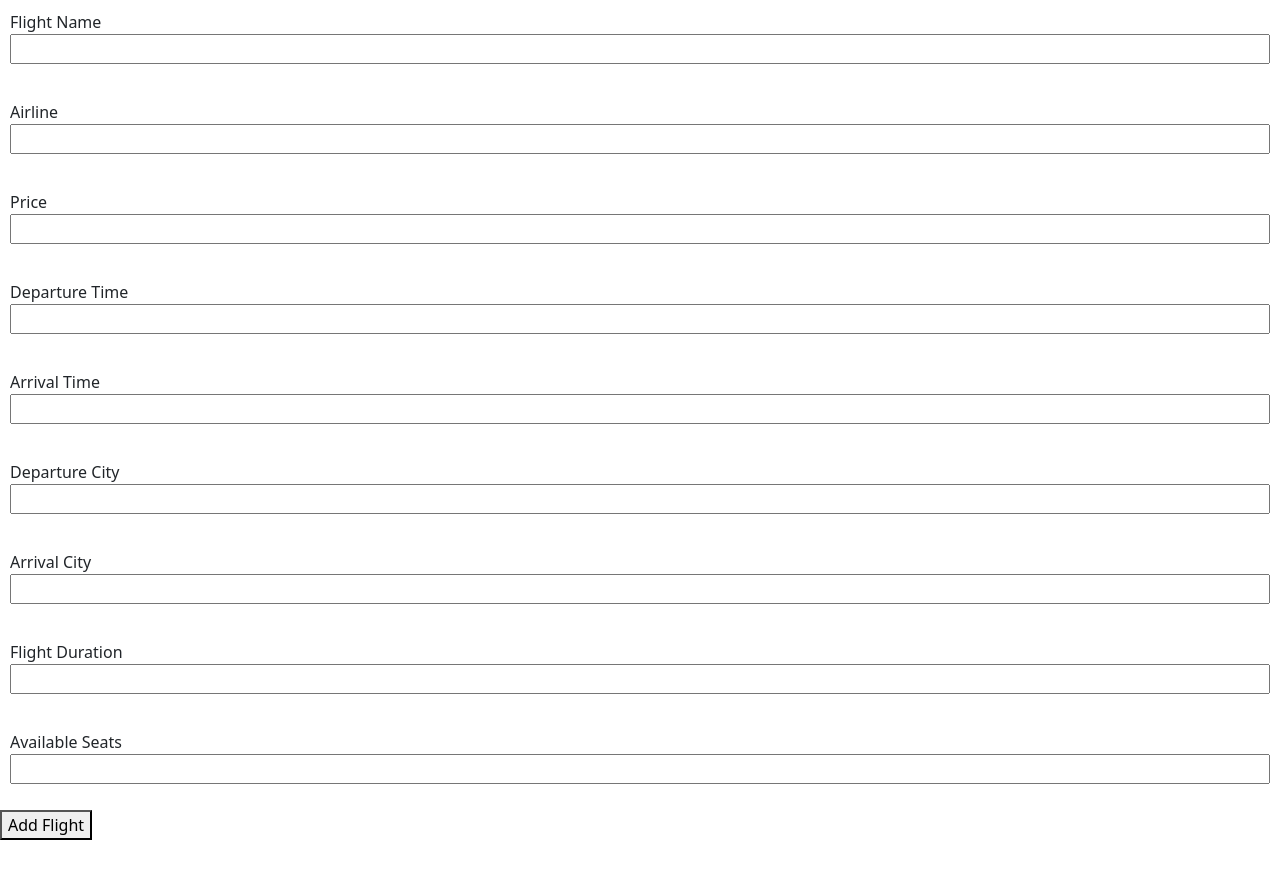
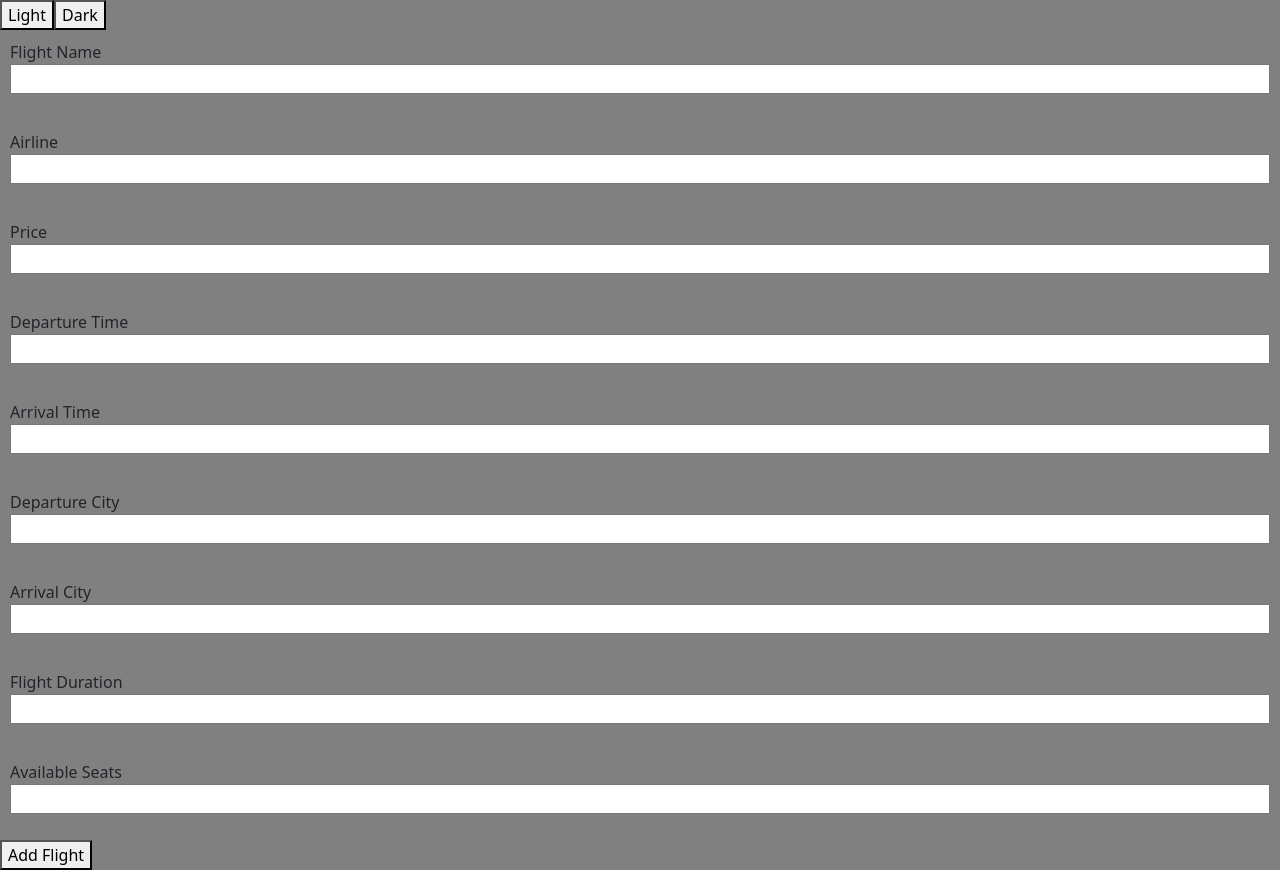
Before and after one commit to frontenddevtrainer/my-react-app-21-sep, a React (Vite) app: page /admin/add-flight in a window 1280 px wide. Before the commit the page ends 840 px from the top, so only its background shows below. Built offline with nearby package versions, Linux system fonts and the light colour scheme.

Commit message:
basic demo for context.

```diff
--- a/src/App.jsx
+++ b/src/App.jsx
@@ -1,4 +1,4 @@
-import React from "react";
+import React, { useState } from "react";
 import Header from "./components/header/header.component";
 import MasterHead from "./components/master-head/master-head.component";
 import OfferCardGroup from "./components/offer-card/offer-card-group.component";
@@ -13,23 +13,42 @@ import { Provider as ReduxProvider } from "react-redux";
 import store from "./store";
 import { ApolloProvider } from "@apollo/client";
 import { graphqlClient } from "./graphql/client";
+import Provider from "./context/theme.context";
 
 function Application() {
   const counter = 10;
 
+  const [theme, setTheme] = useState("light");
+
   return (
+    <Provider value={{ theme: theme }}>
       <ApolloProvider client={graphqlClient}>
         <ReduxProvider store={store}>
-        <div style={{ minHeight: "100px" }}>
+          <div style={{ minHeight: "100px" }} className={theme}>
             {/* <Router /> */}
             {/*
         <MasterHead />
         <ClassDemo />
         <LoginForm /> */}
+            <button
+              onClick={() => {
+                setTheme("light");
+              }}
+            >
+              Light
+            </button>
+            <button
+              onClick={() => {
+                setTheme("dark");
+              }}
+            >
+              Dark
+            </button>
             <RouterProvider router={Router} />
           </div>
         </ReduxProvider>
       </ApolloProvider>
+    </Provider>
   );
 }
 
--- a/src/components/counter/counter.component.jsx
+++ b/src/components/counter/counter.component.jsx
@@ -1,7 +1,11 @@
-import { useEffect, useState } from "react";
+import { useContext, useEffect, useState } from "react";
+import { ThemeContext } from "../../context/theme.context";
 
 export default function CounterComponent({ callback }) {
   const [counter, setCounter] = useState(0);
+  const theme = useContext(ThemeContext);
+
+  console.log(theme);
 
   const callAPI = () => {};
 
@@ -9,8 +13,8 @@ export default function CounterComponent({ callback }) {
     callAPI();
   }, [counter]);
 
-  const update = (type) => {
-    setCounter((counter) => {
+  const update = async (type) => {
+    await setCounter((counter) => {
       if (type === "inc") {
         return counter + 1;
       } else {
@@ -20,7 +24,7 @@ export default function CounterComponent({ callback }) {
   };
 
   return (
-    <section>
+    <section style={{ background: theme.theme === "light" ? "red" : "blue" }}>
       <button
         onClick={() => {
           update("inc");
--- /dev/null
+++ b/src/context/theme.context.jsx
@@ -0,0 +1,11 @@
+import { createContext } from "react";
+
+const ThemeContext = createContext();
+
+ThemeContext.displayName = "ThemeContext";
+
+const { Provider } = ThemeContext;
+
+export default Provider;
+
+export { ThemeContext };
--- a/src/index.css
+++ b/src/index.css
@@ -1,3 +1,7 @@
 section {
   padding: 10px;
 }
+
+.light {
+  background: gray;
+}
```
Lines whose indentation alone changed are shown as unchanged.
